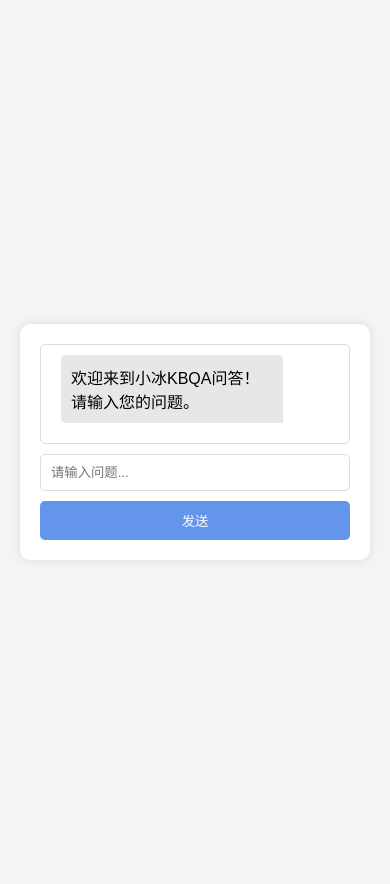
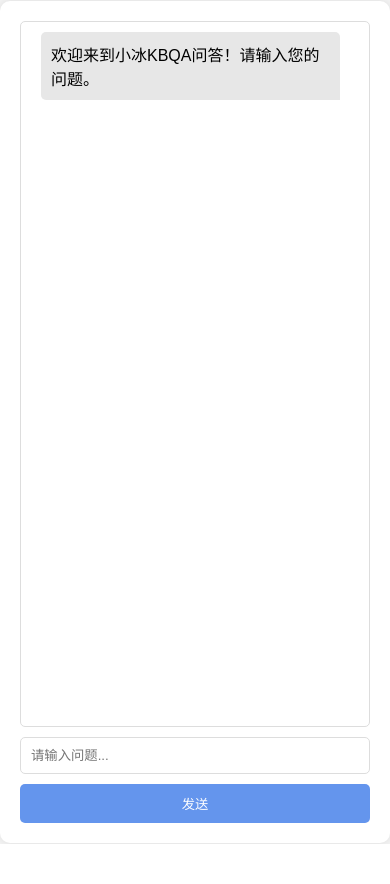
Before and after one commit to Xiaoheizi2023/NLP_KBQA, a Flask app: page / in a window 390 px wide. After the commit the page ends 844 px from the top, so only its background shows below. Run offline with Flask 3, Linux system fonts and the light colour scheme.

Commit message:
Update index.html

```diff
--- a/templates/index.html
+++ b/templates/index.html
@@ -12,22 +12,25 @@
             --secondary-color: #f4f4f4;
             --text-color: #333;
             --background-color: #fff;
-            --hover-color: #5a88c5; /* 稍微深一些的颜色 */
+            --hover-color: #5a88c5;
+        }
+        html, body {
+            height: 100%;
+            margin: 0;
+            padding: 0;
         }
         body {
             font-family: 'Arial', sans-serif;
             background-color: var(--secondary-color);
-            padding: 20px;
             display: flex;
             justify-content: center;
             align-items: center;
-            height: 100vh;
-            margin: 0;
             transition: background-color 0.3s;
         }
         #chat-container {
             max-width: 600px;
-            width: 100%;
+            width: 90%;
+            height: 90vh;
             background-color: var(--background-color);
             border-radius: 10px;
             box-shadow: 0 0 10px rgba(0, 0, 0, 0.1);
@@ -70,9 +73,8 @@
             border: 1px solid #ddd;
             border-radius: 5px;
             transition: border-color 0.3s;
-            box-sizing: border-box; /* 确保边框和内边距不会增加元素的宽度 */
+            box-sizing: border-box;
         }
-
         #question-input:focus {
             border-color: var(--primary-color);
         }
@@ -89,12 +91,20 @@
         #send-button:hover {
             background-color: var(--hover-color);
         }
+        @media (max-width: 600px) {
+            #chat-container {
+                width: 95%;
+                height: 95vh;
+            }
+            .message {
+                max-width: 85%;
+            }
+        }
     </style>
 </head>
 <body>
     <div id="chat-container">
         <div id="chat-messages">
-            <!-- Chat messages will be displayed here -->
             <div class="message system-message">欢迎来到小冰KBQA问答！请输入您的问题。</div>
         </div>
         <input type="text" id="question-input" placeholder="请输入问题...">
@@ -102,32 +112,47 @@
     </div>
 
     <script>
+    $(document).ready(function() {
+        $('#send-button').click(sendMessage);
+        $('#question-input').keypress(function(e) {
+            if (e.which == 13) {
+                sendMessage();
+                return false;
+            }
+        });
 
-        $(document).ready(function() {
-            $('#send-button').click(function() {
-                const question = $('#question-input').val();
-                if (question.trim() === '') return;
+        function sendMessage() {
+            const question = $('#question-input').val().trim();
+            if (question === '') return;
 
-                $('#chat-messages').append($('<div class="message user-message">' + question + '</div>'));
+            $('#chat-messages').append($('<div class="message user-message"></div>').text(question));
+            $('#question-input').val('');
 
             $.ajax({
                 type: 'POST',
                 url: '/chat',
                 data: {question: question},
                 success: function(response) {
-                        // 检查 response 是否包含 answer 属性
-                        if (response && response.answer) {
-                            $('#chat-messages').append($('<div class="message system-message">' + response.answer + '</div>'));
+                    let answer = response.answer;
+                    if (answer) {
+                        answer = answer.replace(/^小冰：/, '');
+                        $('#chat-messages').append($('<div class="message system-message"></div>').text(answer));
                     } else {
                         $('#chat-messages').append($('<div class="message system-message">无法获取答案，请稍后再试。</div>'));
                     }
-                        $('#question-input').val(''); // 清除输入框内容
+                    scrollToBottom();
                 },
                 error: function() {
-                        $('#chat-messages').append($('<div class="message system-message">请求失败，请稍后再试。</div>'));
+                    $('#chat-messages').append($('<div class="message system-message">请检查网络连接以及Key是否有效qwq</div>'));
+                    scrollToBottom();
                 }
             });
-            });
+        }
+
+        function scrollToBottom() {
+            var chatMessages = $('#chat-messages');
+            chatMessages.scrollTop(chatMessages[0].scrollHeight);
+        }
     });
     </script>
 </body>
```
Lines whose indentation alone changed are shown as unchanged.
